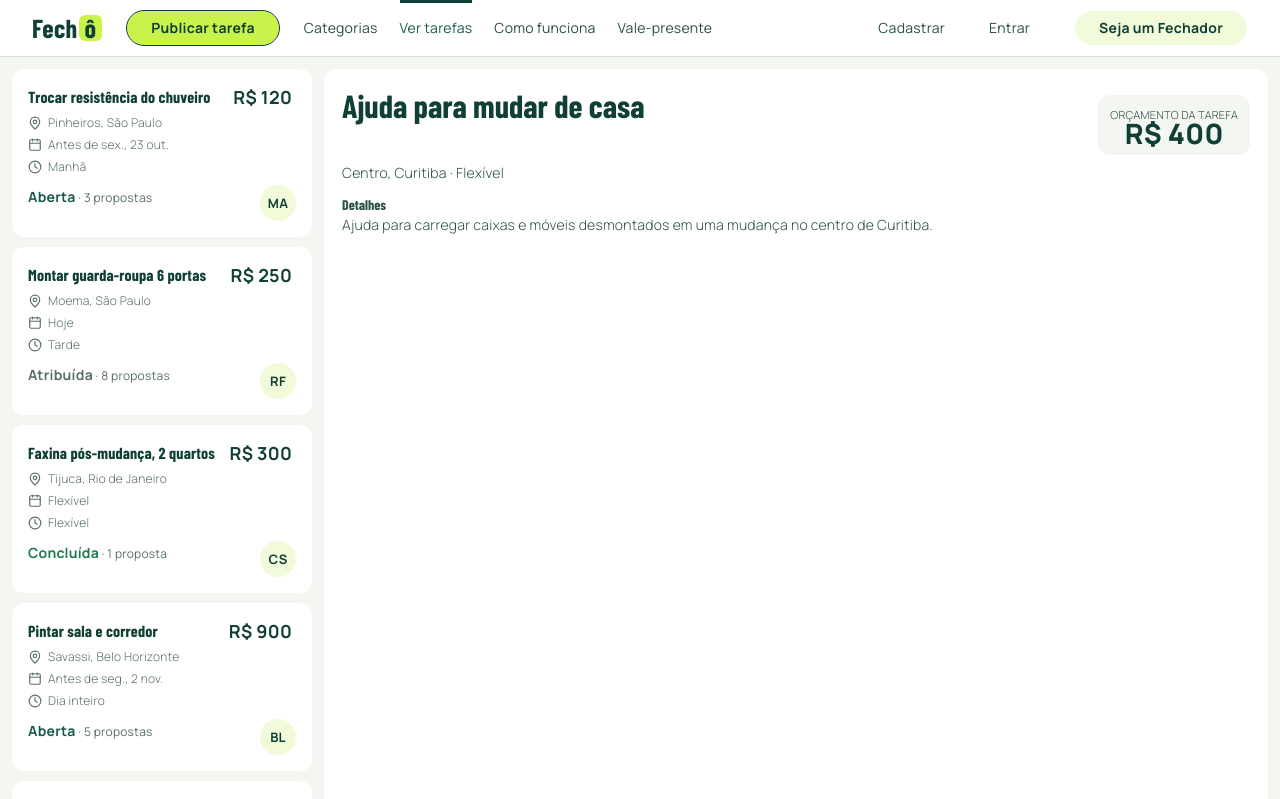
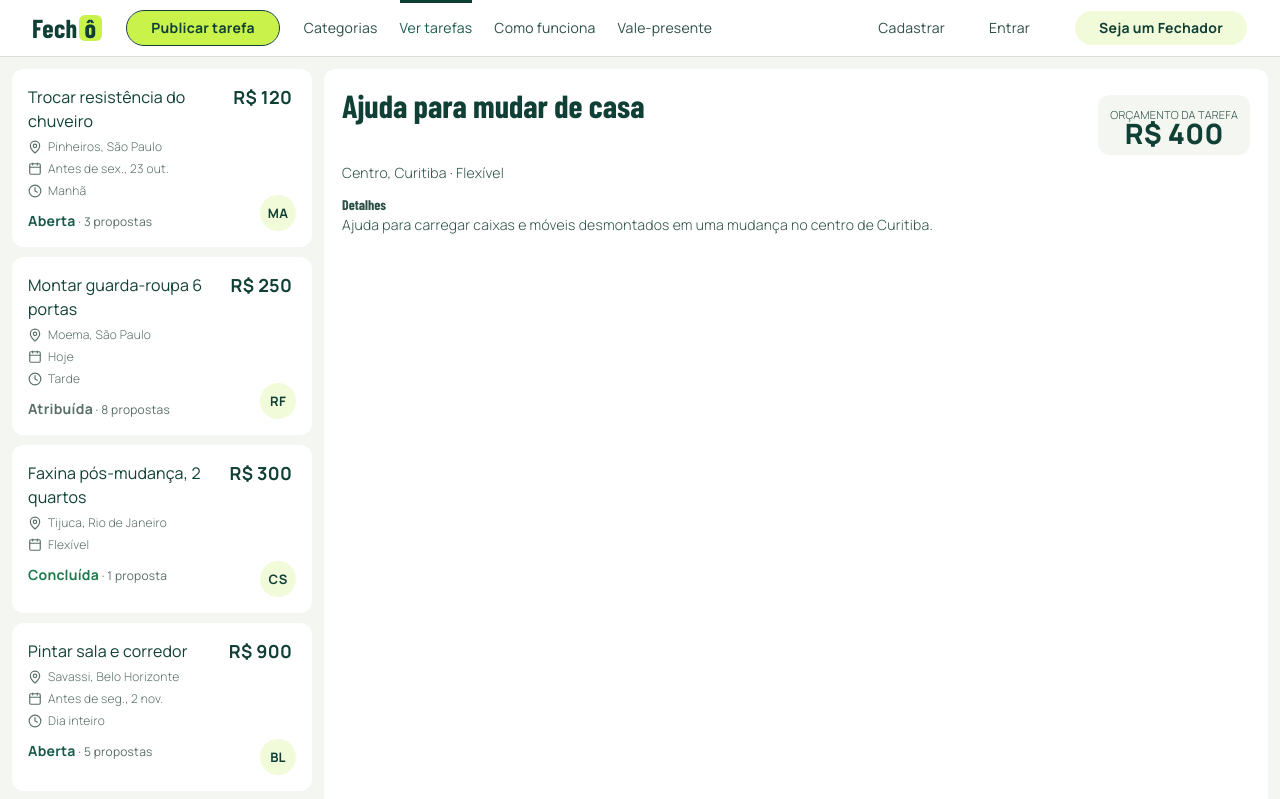
Before and after one commit to oliverlucass/FechoApp, a Next.js app: page /tarefas/ajuda-mudanca in a window 1280 px wide. Shown: the top 799 px of the page. Built offline with nearby package versions, Linux system fonts and the light colour scheme; a web font is replaced by a local one.

Commit message:
Keep task titles in the body font and drop duplicate times.
The heading rule now applies to h1 and h2, and the card title sets Manrope explicitly. Flexible tasks no longer repeat the same word on the clock row.

Co-authored-by: Lucas de Oliveira Martins <oliverlucass@users.noreply.github.com>

```diff
--- a/app/globals.css
+++ b/app/globals.css
@@ -192,8 +192,7 @@
     @apply bg-background font-sans text-sm font-light text-text antialiased;
   }
   h1,
-  h2,
-  h3 {
+  h2 {
     font-family: var(--font-heading);
     letter-spacing: normal;
   }
--- a/app/tarefas/[slug]/page.tsx
+++ b/app/tarefas/[slug]/page.tsx
@@ -67,7 +67,7 @@ export default async function TaskPage({ params }: { params: Promise<{ slug: str
                 <div className="mt-2">Publicado por {task.clientName}</div>
                 <div>Local · {task.location} · Ver mapa</div>
                 <div>
-                  {task.when} · {task.time}
+                  {task.time && task.time !== task.when ? `${task.when} · ${task.time}` : task.when}
                 </div>
               </>
             ) : (
--- a/components/site/task-card.tsx
+++ b/components/site/task-card.tsx
@@ -50,7 +50,7 @@ export function TaskCard({
       )}
     >
       <div className="flex items-start justify-between gap-3 pr-1">
-        <h3 className="line-clamp-2 text-base font-normal text-ink">{title}</h3>
+        <h3 className="line-clamp-2 font-sans text-base font-normal text-ink">{title}</h3>
         <div className="text-lg font-bold whitespace-nowrap text-ink">{price}</div>
       </div>
       <div className="mt-1.5 flex items-center gap-1.5 text-xs text-muted">
@@ -61,7 +61,7 @@ export function TaskCard({
         <Calendar className="size-3.5 shrink-0" aria-hidden="true" />
         <span>{when}</span>
       </div>
-      {time ? (
+      {time && time.trim() !== when.trim() ? (
         <div className="mt-1.5 flex items-center gap-1.5 text-xs text-muted">
           <Clock className="size-3.5 shrink-0" aria-hidden="true" />
           <span>{time}</span>
@@ -71,7 +71,7 @@ export function TaskCard({
         <span className={statusClass[status]}>{statusLabel[status]}</span>
         {offerCount > 0 ? <span className="text-xs font-normal text-muted"> · {offers}</span> : null}
       </div>
-      <span className="absolute right-4 bottom-4 inline-flex size-9 items-center justify-center rounded-full bg-action-tint text-[13px] font-bold text-ink">
+      <span className="absolute right-4 bottom-4 inline-flex size-9 items-center justify-center rounded-full bg-action-tint text-fine font-bold text-ink">
         {poster}
       </span>
     </Link>
--- a/components/ui/badge.tsx
+++ b/components/ui/badge.tsx
@@ -4,7 +4,7 @@ import { cva, type VariantProps } from "class-variance-authority"
 import { cn } from "cn"
 
 const badgeVariants = cva(
-  "group/badge inline-flex h-5 w-fit shrink-0 items-center justify-center gap-1 overflow-hidden rounded-pill border border-transparent px-2.5 py-1 text-[11px] font-bold tracking-[0.6px] whitespace-nowrap uppercase transition-all has-data-[icon=inline-end]:pr-1.5 has-data-[icon=inline-start]:pl-1.5 aria-invalid:border-destructive aria-invalid:ring-destructive/20 dark:aria-invalid:ring-destructive/40 [&>svg]:pointer-events-none [&>svg]:size-3!",
+  "group/badge inline-flex h-5 w-fit shrink-0 items-center justify-center gap-1 overflow-hidden rounded-pill border border-transparent px-2.5 py-1 text-caps font-bold tracking-[0.6px] whitespace-nowrap uppercase transition-all has-data-[icon=inline-end]:pr-1.5 has-data-[icon=inline-start]:pl-1.5 aria-invalid:border-destructive aria-invalid:ring-destructive/20 dark:aria-invalid:ring-destructive/40 [&>svg]:pointer-events-none [&>svg]:size-3!",
   {
     variants: {
       variant: {
--- a/lib/content.ts
+++ b/lib/content.ts
@@ -87,7 +87,7 @@ export const tasks: Task[] = [
     title: "Faxina pós-mudança, 2 quartos",
     location: "Tijuca, Rio de Janeiro",
     when: "Flexível",
-    time: "Flexível",
+    time: "",
     price: "R$ 300",
     offerCount: 1,
     status: "concluida",
@@ -278,7 +278,7 @@ export const tasks: Task[] = [
     title: "Ajuda para vender um lote de livros usados",
     location: "Remoto",
     when: "Flexível",
-    time: "Flexível",
+    time: "",
     price: "R$ 80",
     offerCount: 0,
     status: "aberta",
@@ -295,7 +295,7 @@ export const tasks: Task[] = [
     title: "Conferir um lugar no mapa",
     location: "Remoto",
     when: "Flexível",
-    time: "Flexível",
+    time: "",
     price: "R$ 40",
     offerCount: 3,
     status: "aberta",
```
